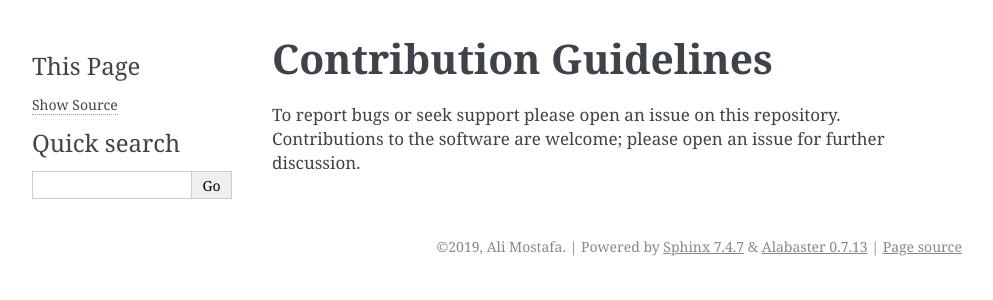
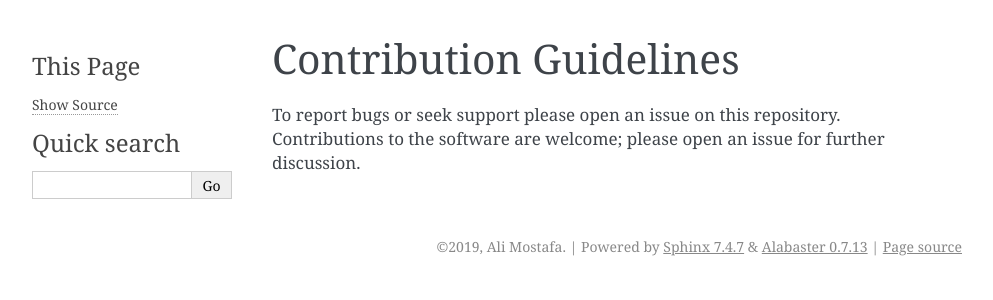
Before and after one commit to AliYoussef96/BCAW-Tool, a Sphinx documentation site: the page built from docs/Contribution.rst, in a window 1280 px wide. Shown: the top 300 px of the page, without its empty margins (148-1141 px from the left). Built offline with Sphinx 7.4.7, drawn with Linux system fonts in a browser that asks for light colours.

```diff
--- a/docs/Contribution.rst
+++ b/docs/Contribution.rst
@@ -1,5 +1,5 @@
-**Contribution Guidelines**
-============================
+Contribution Guidelines
+=======================
 
 To report bugs or seek support please open an issue on this repository.
 Contributions to the software are welcome; please open an issue for further discussion.
```
